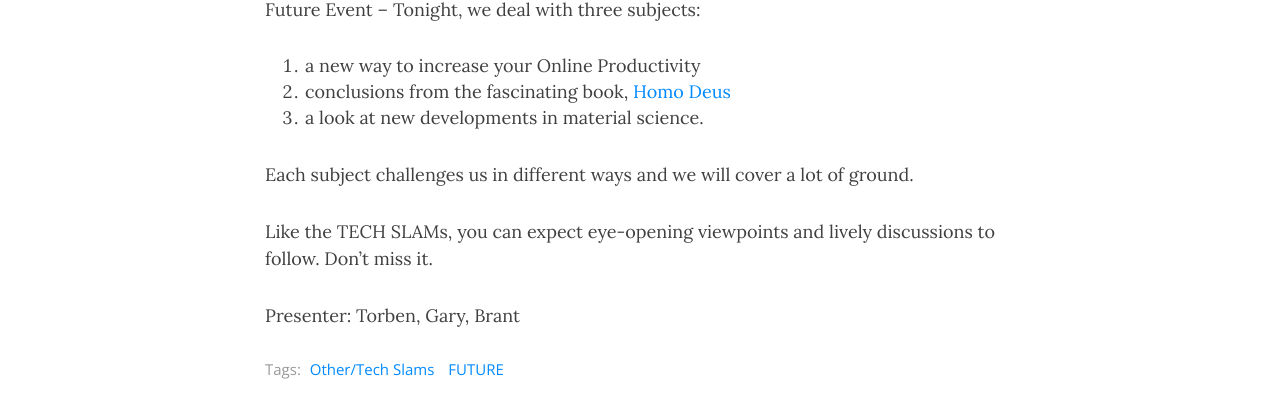
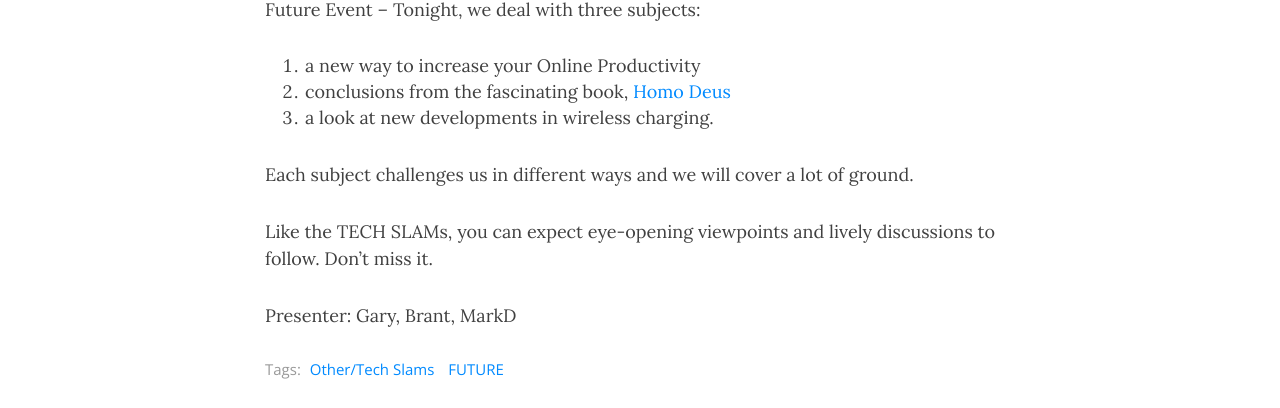
Before and after one commit to BigIdeasForum/bigideasforum.github.io, a Jekyll site: the page built from _posts/2018/2018-05-24-mini-slam.md, in a window 1280 px wide and 1386 px high. Shown: the part 600-1008 px from the top of the window. Built offline with Jekyll 4.4.1, drawn with Linux system fonts in a browser that asks for light colours; nearby versions of some CDN libraries.

Commit message:
Changes to latest/next event

```diff
--- a/_posts/2018/2018-05-24-mini-slam.md
+++ b/_posts/2018/2018-05-24-mini-slam.md
@@ -3,7 +3,7 @@
 title:  Mini-Slam
 subtitle: The Latest & Weirdest Stuff
 date:   2018-05-24 19:00:00
-categories: Torben Brant Gary
+categories: MarkD Brant Gary
 tags: [Other/Tech Slams, FUTURE]
 bigimg: /img/slam.jpg
 ---
@@ -12,10 +12,10 @@
 
 1. a new way to increase your Online Productivity
 1. conclusions from the fascinating book, [Homo Deus](https://www.amazon.com/Homo-Deus-Brief-History-Tomorrow/dp/0062464310)
-1. a look at new developments in material science.
+1. a look at new developments in wireless charging.
 
 Each subject challenges us in different ways and we will cover a lot of ground.
 
 Like the TECH SLAMs, you can expect eye-opening viewpoints and lively discussions to follow. Don’t miss it.
 
-Presenter: Torben, Gary, Brant
+Presenter: Gary, Brant, MarkD
```
Also changed, not shown: _drafts/2018-06-21-energy-2.md (renamed from _posts/2018/2018-06-21-energy-2.md).
